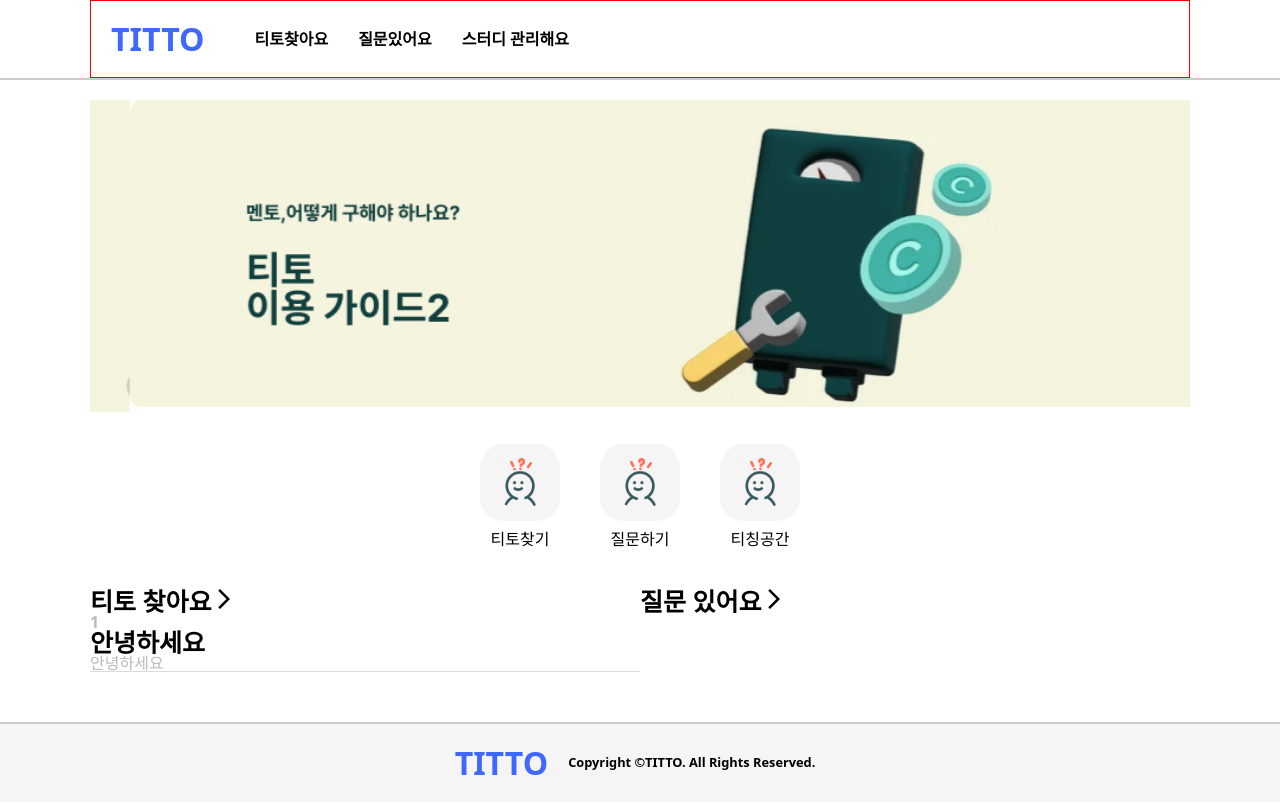
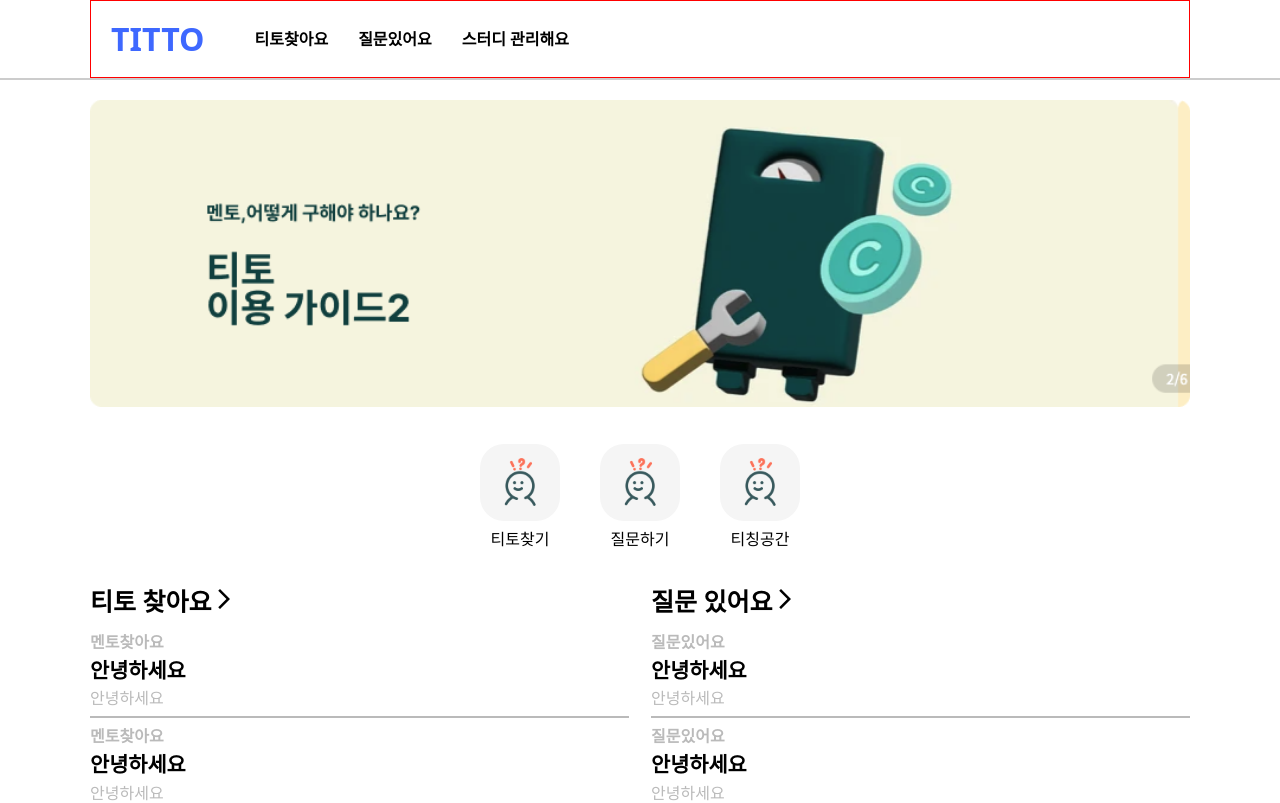
Before and after one commit to Zvckaya/TT_Frontend, a React (Vite) app: page / in a window 1280 px wide. Shown: the top 803 px of the page. Built offline with nearby package versions, Linux system fonts and the light colour scheme.

Commit message:
홈 화면완료/홈 보드 디테일 컴포넌트 추가

```diff
--- a/package.json
+++ b/package.json
@@ -21,7 +21,8 @@
     "react-slick": "^0.29.0",
     "slick-carousel": "^1.8.1",
     "styled-components": "^6.1.8",
-    "styled-reset": "^4.5.2"
+    "styled-reset": "^4.5.2",
+    "vite-plugin-react": "^4.0.1"
   },
   "devDependencies": {
     "@types/react": "^18.2.43",
@@ -34,6 +35,6 @@
     "eslint-plugin-react-hooks": "^4.6.0",
     "eslint-plugin-react-refresh": "^0.4.5",
     "typescript": "^5.2.2",
-    "vite": "^5.0.8"
+    "vite": "^5.0.11"
   }
 }
--- a/src/components/home/board-detail.tsx
+++ b/src/components/home/board-detail.tsx
@@ -1,47 +1,77 @@
 import styled from "styled-components";
 
-export enum Hcategory {
-  멘토구해요,
-  멘티구해요,
-  어울려요,
-  궁금해요,
+enum Category {
+  MentorSearch,
+  MenteeSearch,
+  MakeFriends,
+  Question,
 }
 
-type HDetailProps = {
-  category: Hcategory;
+type HBoardType = {
+  category: Category;
   title: string;
   detail: string;
+  view: number;
+  comment: number;
 };
 
-const HBoardWrapper = styled.div`
-  display: block;
+const categoryToString = (category: Category): string => {
+  switch (category) {
+    case Category.MentorSearch:
+      return "멘토찾아요";
+    case Category.MenteeSearch:
+      return "멘티찾아요";
+    case Category.MakeFriends:
+      return "어울려요";
+    case Category.Question:
+      return "질문있어요";
+    default:
+      return "";
+  }
+};
+
+const BoardWrapper = styled.div`
+  padding-top: 10px;
   width: 100%;
-  border-bottom: 1px solid #dadada;
   color: #bababa;
+  border-bottom: 2px solid #bababa;
+  padding-bottom: 10px;
+
   .category {
     font-size: 1em;
+    font-weight: bold;
+    padding-bottom: 10px;
   }
   .title {
     color: black;
-    font-weight: bold;
+    font-size: 1.3em;
   }
   .detail {
+    font-weight: 100;
     font-size: 1em;
-    font-weight: 100;
-    padding-top: 30px;
+    padding-top: 10px;
+  }
+  span {
+    display: inline-block;
   }
 `;
 
-const HBoarddetail = ({ category, title, detail }: HDetailProps) => {
+const HBoardDetail = ({
+  category,
+  title,
+  detail,
+  view,
+  comment,
+}: HBoardType) => {
   return (
-    <HBoardWrapper>
-      <span className="category">{category}</span>
+    <BoardWrapper>
+      <span className="category">{categoryToString(category)}</span>
       <br />
       <span className="title">{title}</span>
       <br />
       <span className="detail">{detail}</span>
-    </HBoardWrapper>
+    </BoardWrapper>
   );
 };
 
-export default HBoarddetail;
+export default HBoardDetail;
--- a/src/screens/home-screen.tsx
+++ b/src/screens/home-screen.tsx
@@ -32,14 +32,16 @@ const BoardWrapper = styled.div`
   width: 100%;
   margin-top: 40px;
   display: flex;
+  justify-content: space-between;
 `;
 
 const BoardDetail = styled.div`
-  width: 50%;
+  width: 49%;
   text-align: left;
   span {
     font-size: 25px;
     font-weight: bold;
+    display: inline-block;
   }
 `;
 
@@ -63,21 +65,58 @@ const HomeScreen = () => {
       </IconMenu>
       <BoardWrapper>
         <BoardDetail>
-          <span>
+          <span style={{ paddingBottom: "10px" }}>
             티토 찾아요
             <ArrowForwardIosIcon />
           </span>
           <HBoarddetail
-            category={1}
+            category={0}
             title="안녕하세요"
             detail="안녕하세요"
+            view={10}
+            comment={0}
+          ></HBoarddetail>
+          <HBoarddetail
+            category={0}
+            title="안녕하세요"
+            detail="안녕하세요"
+            view={10}
+            comment={0}
+          ></HBoarddetail>
+          <HBoarddetail
+            category={0}
+            title="안녕하세요"
+            detail="안녕하세요"
+            view={10}
+            comment={0}
           ></HBoarddetail>
         </BoardDetail>
         <BoardDetail>
-          <span>
+          <span style={{ paddingBottom: "10px" }}>
             질문 있어요
             <ArrowForwardIosIcon />
           </span>
+          <HBoarddetail
+            category={3}
+            title="안녕하세요"
+            detail="안녕하세요"
+            view={10}
+            comment={0}
+          ></HBoarddetail>
+          <HBoarddetail
+            category={3}
+            title="안녕하세요"
+            detail="안녕하세요"
+            view={10}
+            comment={0}
+          ></HBoarddetail>
+          <HBoarddetail
+            category={3}
+            title="안녕하세요"
+            detail="안녕하세요"
+            view={10}
+            comment={0}
+          ></HBoarddetail>
         </BoardDetail>
       </BoardWrapper>
     </Wrapper>
```
Also changed, not shown: 1 other file (tests, documents, lock files or other folders).
